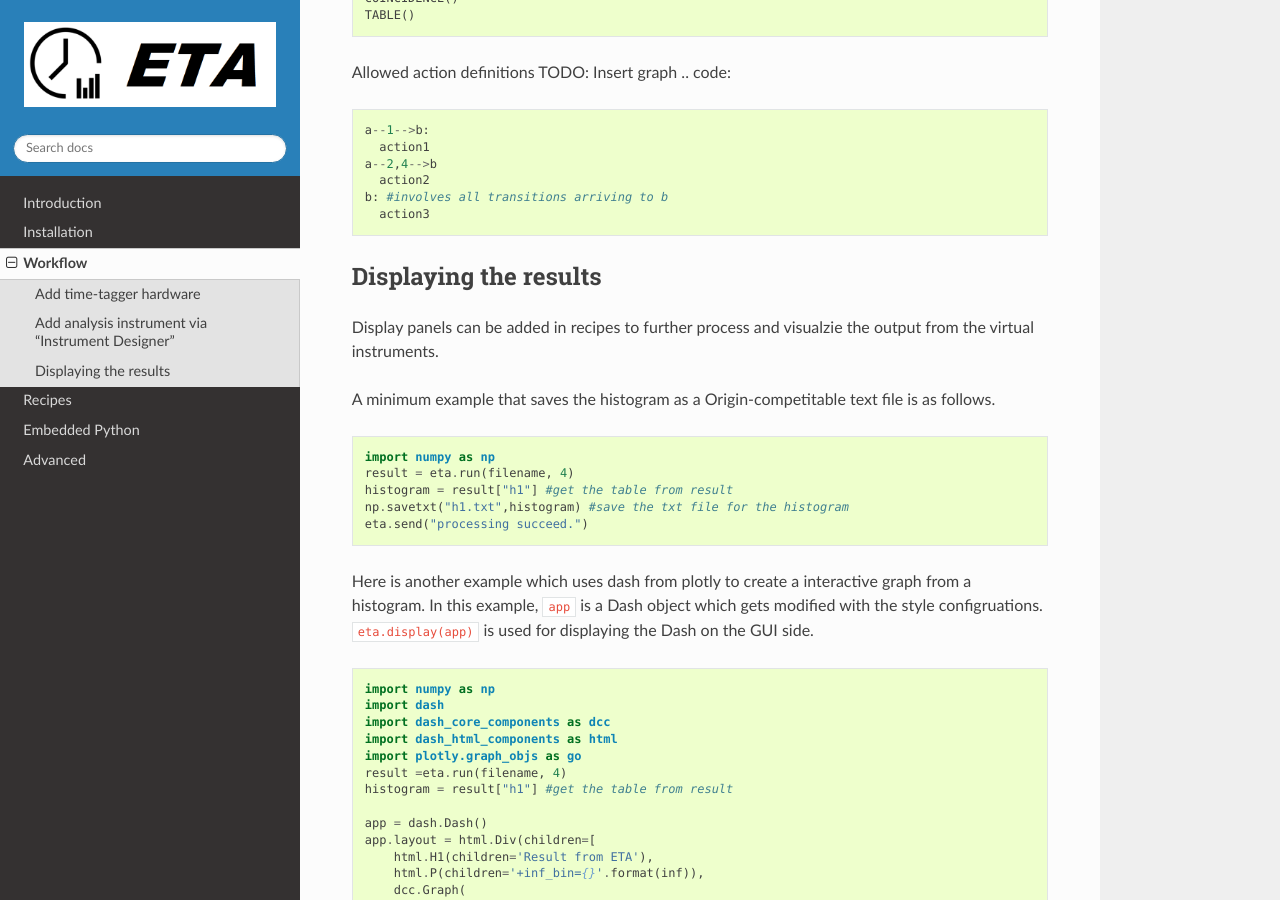
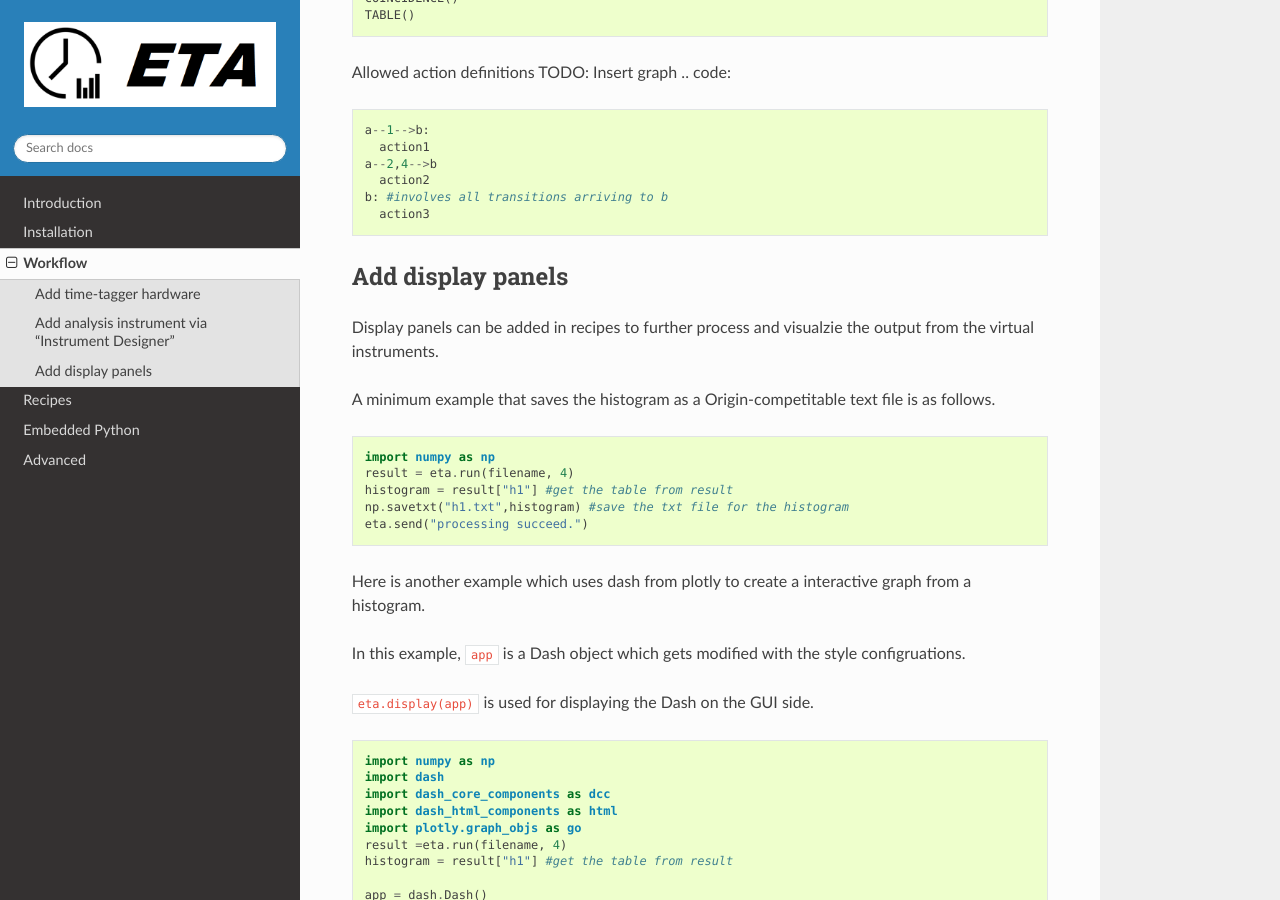
Before and after one commit to timetag/timetag.github.io, a Sphinx documentation site: the page built from docs/workflow.rst, in a window 1280 px wide and 900 px high, scrolled down 2705 px. Built offline with Sphinx 7.4.7 and the Read the Docs theme 2.0.0, drawn with Linux system fonts in a browser that asks for light colours.

Commit message:
Update workflow.rst

```diff
--- a/docs/workflow.rst
+++ b/docs/workflow.rst
@@ -112,8 +112,9 @@ TODO: Insert graph
 
 
 
-Displaying the results
+Add display panels
 --------
+
 
 Display panels can be added in recipes to further process and visualzie the output from the virtual instruments.
 
@@ -129,7 +130,11 @@ A minimum example that saves the histogram as a Origin-competitable text file is
 
 
 
-Here is another example which uses dash from plotly to create a interactive graph from a histogram. In this example, ``app`` is a Dash object which gets modified with the style configruations. ``eta.display(app)`` is used for displaying the Dash on the GUI side.
+Here is another example which uses dash from plotly to create a interactive graph from a histogram.
+
+In this example, ``app`` is a Dash object which gets modified with the style configruations.
+
+``eta.display(app)`` is used for displaying the Dash on the GUI side.
 
 .. code:: python
 
```
